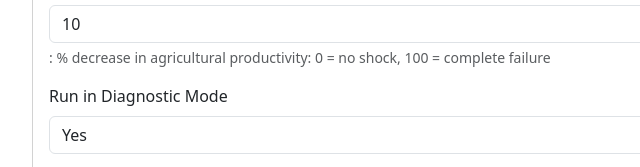
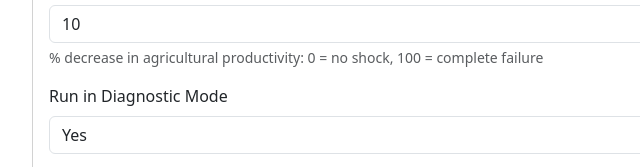
Before and after one commit to reza-nia/miragrodep-runner, a website: page index.html in a window 1280 px wide. Shown: the part 540-707 px from the top of the page, 240-880 px from the left. Drawn offline with nearby package versions, Linux system fonts and the light colour scheme.

Commit message:
beta 02 small edits

```diff
--- a/index.html
+++ b/index.html
@@ -50,7 +50,7 @@
                             <div class="mb-3">
                                 <label for="shockSize" class="form-label">Shock Size (0-100)</label>
                                 <input type="number" class="form-control" id="shockSize" name="shockSize" value="10" step="any" required>
-                                <div class="form-text">: % decrease in agricultural productivity: 0 = no shock, 100 = complete failure</div>
+                                <div class="form-text">% decrease in agricultural productivity: 0 = no shock, 100 = complete failure</div>
                             </div>
 
                             <div class="mb-3">
```
